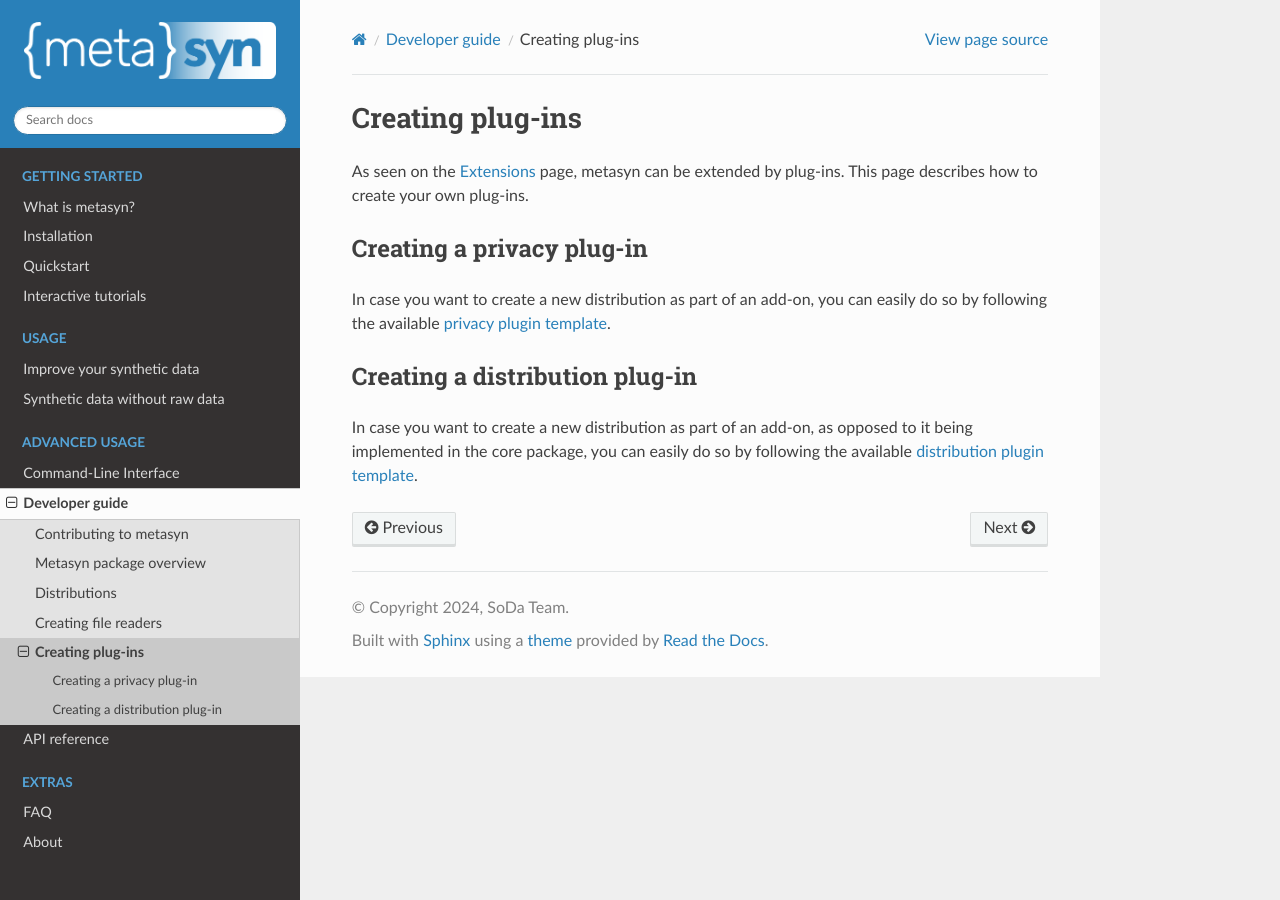
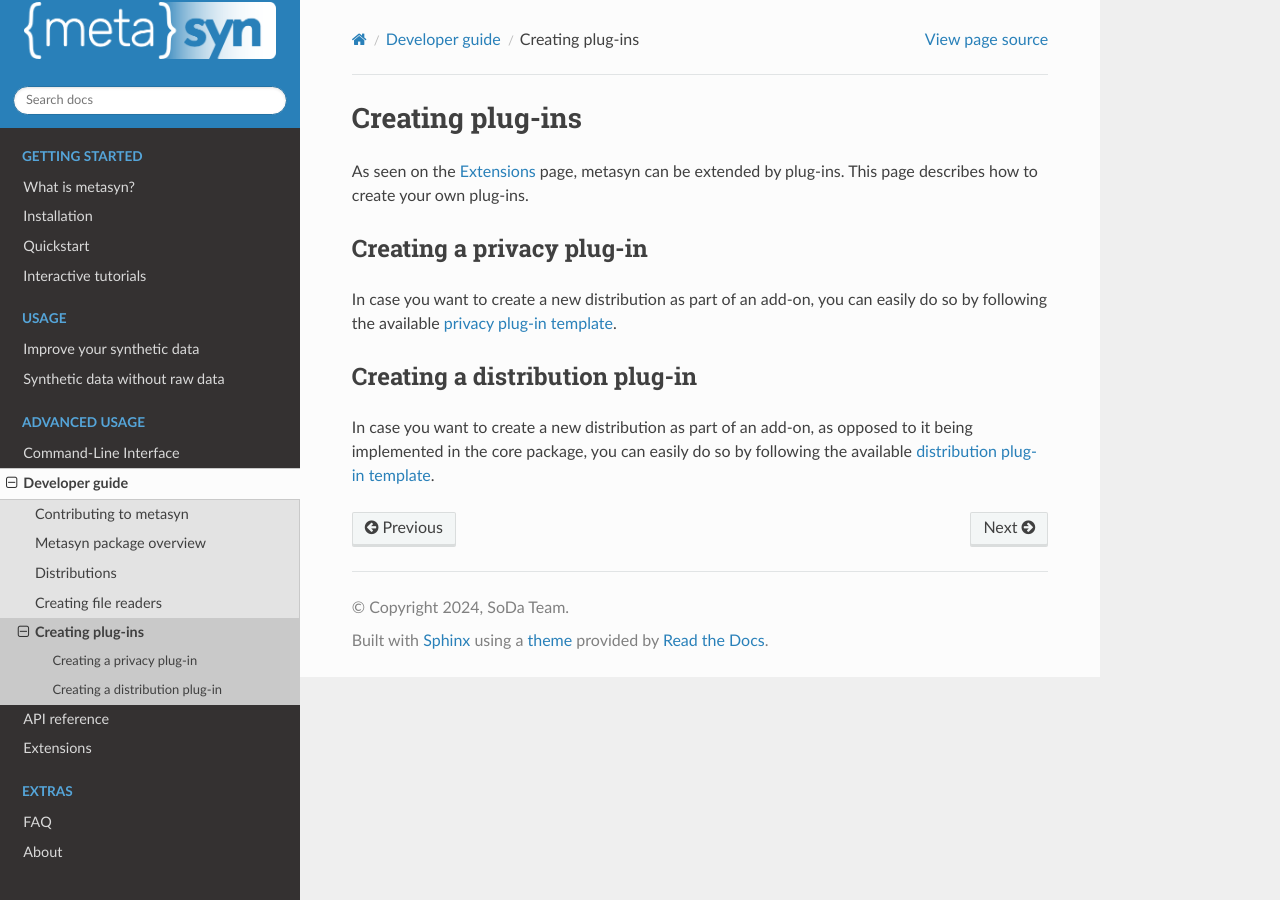
Before and after one commit to sodascience/metasyn, a Sphinx documentation site: the page built from docs/source/developer/plugins.rst, in a window 1280 px wide. Built offline with Sphinx 7.4.7 and the Read the Docs theme 3.1.0, drawn with Linux system fonts in a browser that asks for light colours; pages that are not in the unit, such as notebooks, are missing from menus.

Commit message:
Fix more issues in rst files

```diff
--- a/docs/source/cli.rst
+++ b/docs/source/cli.rst
@@ -48,22 +48,27 @@
       To display the help file:
 
       .. code-block:: console
+
          docker run --rm sodateam/metasyn --help
 
       To preview synthesized data from an existing GMF file:
 
       .. code-block:: console
+
          docker run --rm -v %cd%:/wd sodateam/metasyn synthesize --preview /wd/my_gmf_file.json
 
    .. tab:: Unix or MacOS:
+
       To display the help file:
 
       .. code-block:: console
+
          docker run --rm sodateam/metasyn --help
 
       To preview synthesized data from an existing GMF file:
 
       .. code-block:: console
+
          docker run --rm -v $(pwd):/wd sodateam/metasyn synthesize --preview /wd/my_gmf_file.json
 
 
--- a/docs/source/developer/plugins.rst
+++ b/docs/source/developer/plugins.rst
@@ -7,10 +7,10 @@
 
 Creating a privacy plug-in
 --------------------------
-In case you want to create a new distribution as part of an add-on, you can easily do so by following the available `privacy plugin template <https://github.com/sodascience/metasyn-privacy-template>`_.
+In case you want to create a new distribution as part of an add-on, you can easily do so by following the available `privacy plug-in template <https://github.com/sodascience/metasyn-privacy-template>`_.
 
 .. _dist_plugin:
 
 Creating a distribution plug-in
 -------------------------------
-In case you want to create a new distribution as part of an add-on, as opposed to it being implemented in the core package, you can easily do so by following the available `distribution plugin template <https://github.com/sodascience/metasyn-distribution-template>`_.
+In case you want to create a new distribution as part of an add-on, as opposed to it being implemented in the core package, you can easily do so by following the available `distribution plug-in template <https://github.com/sodascience/metasyn-distribution-template>`_.
--- a/docs/source/index.rst
+++ b/docs/source/index.rst
@@ -56,7 +56,7 @@
    cli
    developer/developer
    api/metasyn
-   extensions
+   plugins
 
 .. toctree::
    :hidden:
--- a/docs/source/quick_start.rst
+++ b/docs/source/quick_start.rst
@@ -52,6 +52,7 @@
 For reading a CSV file, you should give the ``data_types`` dictionary as an argument.
 
 .. code-block:: python
+
    # for more info, see pl.read_csv()
    df, file_format = ms.read_csv(csv_path, schema_overrides=data_types)
 
--- a/docs/source/what_is_metasyn.rst
+++ b/docs/source/what_is_metasyn.rst
@@ -187,7 +187,7 @@
             }
         }
     ]
-}
+  }
 
 .. raw:: html
 
```
